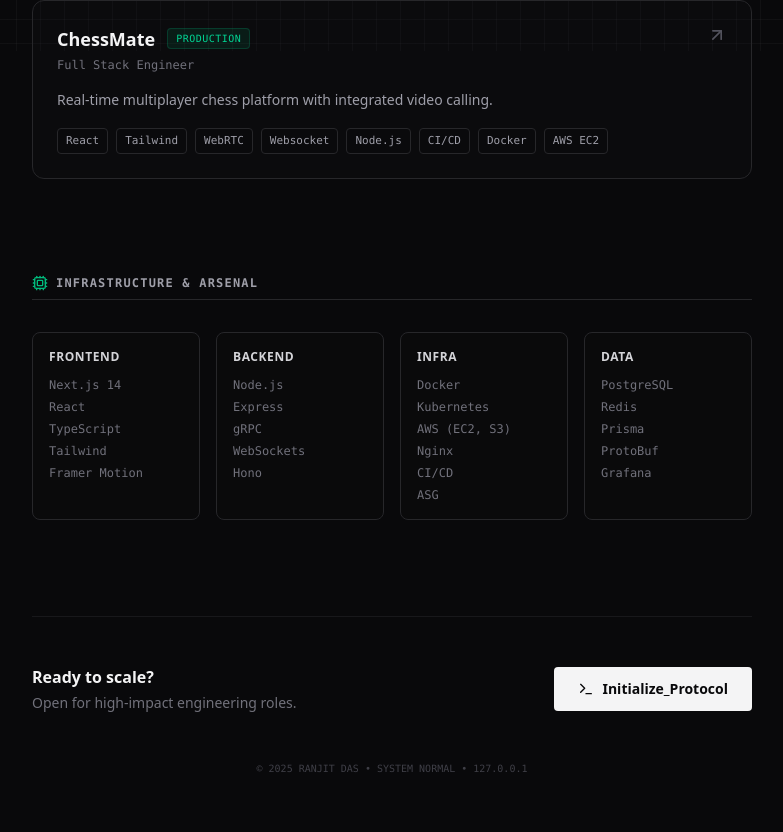
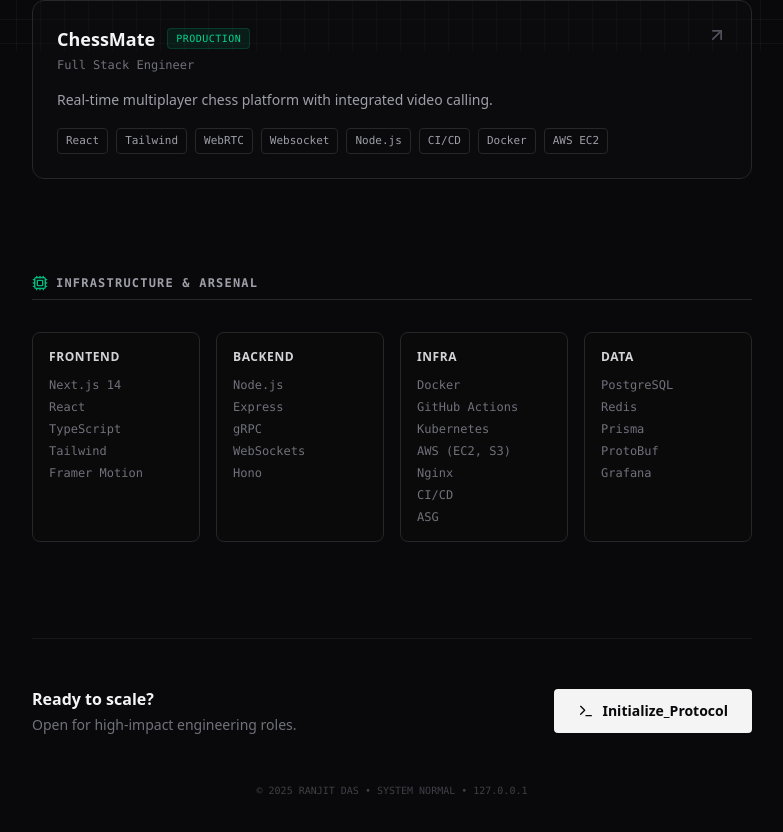
Before and after one commit to ranjit1024/PortfolioV2, a React (Vite) app: page / in a window 1280 px wide. Shown: the part 749-1581 px from the top of the page, without its empty margins (248-1031 px from the left). Built offline with nearby package versions, Linux system fonts and the light colour scheme; a web font is replaced by a local one.

Commit message:
added github action

```diff
--- a/src/App.tsx
+++ b/src/App.tsx
@@ -39,7 +39,7 @@ const PROJECTS = [
 const STACK = {
   "Frontend": ["Next.js 14", "React", "TypeScript", "Tailwind", "Framer Motion"],
   "Backend": ["Node.js", "Express", "gRPC", "WebSockets", "Hono"],
-  "Infra": ["Docker", "Kubernetes", "AWS (EC2, S3)", "Nginx", "CI/CD", "ASG"],
+  "Infra": ["Docker","GitHub Actions", "Kubernetes", "AWS (EC2, S3)", "Nginx", "CI/CD", "ASG"],
   "Data": ["PostgreSQL", "Redis", "Prisma", "ProtoBuf", "Grafana",]
 };
 
```
